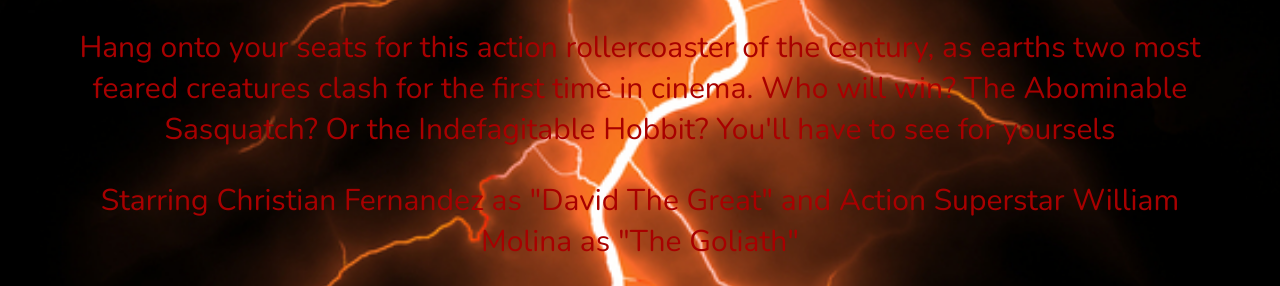
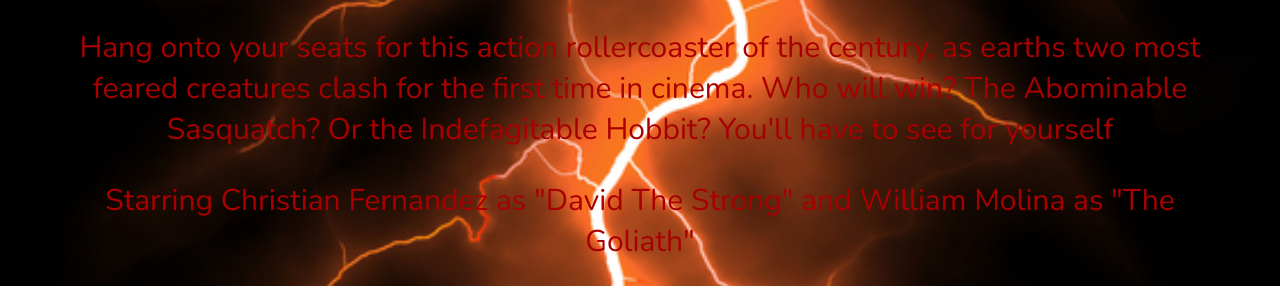
Before and after one commit to christianf9156/RAD, a plain HTML site: page index.html in a window 1280 px wide. Shown: the part 666-952 px from the top of the page. Drawn offline with nearby package versions, Linux system fonts and the light colour scheme.

Commit message:
fixed paragraphs

```diff
--- a/index.html
+++ b/index.html
@@ -27,9 +27,9 @@
 <div class="info">
 <span style="font-size:30px"><p>"The bigger the better?" Let's see about that</p>
 <p>Hang onto your seats for this action rollercoaster of the century, as earths two most feared creatures
-  clash for the first time in cinema. Who will win? The Abominable Sasquatch? Or the Indefagitable Hobbit? You'll have to see for yoursels  </p>
+  clash for the first time in cinema. Who will win? The Abominable Sasquatch? Or the Indefagitable Hobbit? You'll have to see for yourself  </p>
 
-  <p>Starring Christian Fernandez as "David The Great" and Action Superstar William Molina as "The Goliath"</p>
+  <p>Starring Christian Fernandez as "David The Strong" and William Molina as "The Goliath"</p>
 
   <p>In Theaters Near You December 18, 2020</p>
   </span>
```
